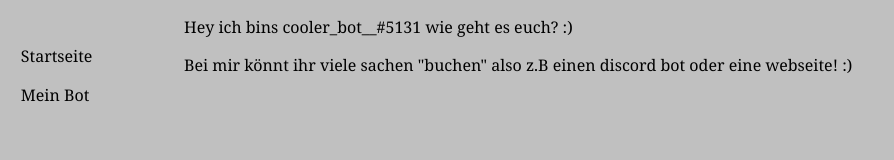
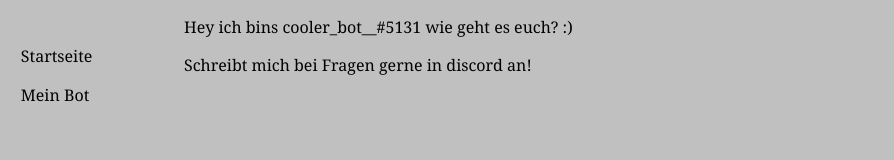
Before and after one commit to Wbrawl/wbrawl, a plain HTML site: page index.html in a window 1280 px wide. Shown: the whole page, without its empty margins (0-894 px from the left). Drawn offline with Linux system fonts and the light colour scheme.

Commit message:
Update index.html

```diff
--- a/index.html
+++ b/index.html
@@ -16,7 +16,7 @@
 
 <!-- Inhaltsbereich -->
 <p>Hey ich bins cooler_bot__#5131 wie geht es euch? :)
-<p>Bei mir könnt ihr viele sachen "buchen" also z.B einen discord bot oder eine webseite! :)
+<p>Schreibt mich bei Fragen gerne in discord an!
 
 
 </body>
```
